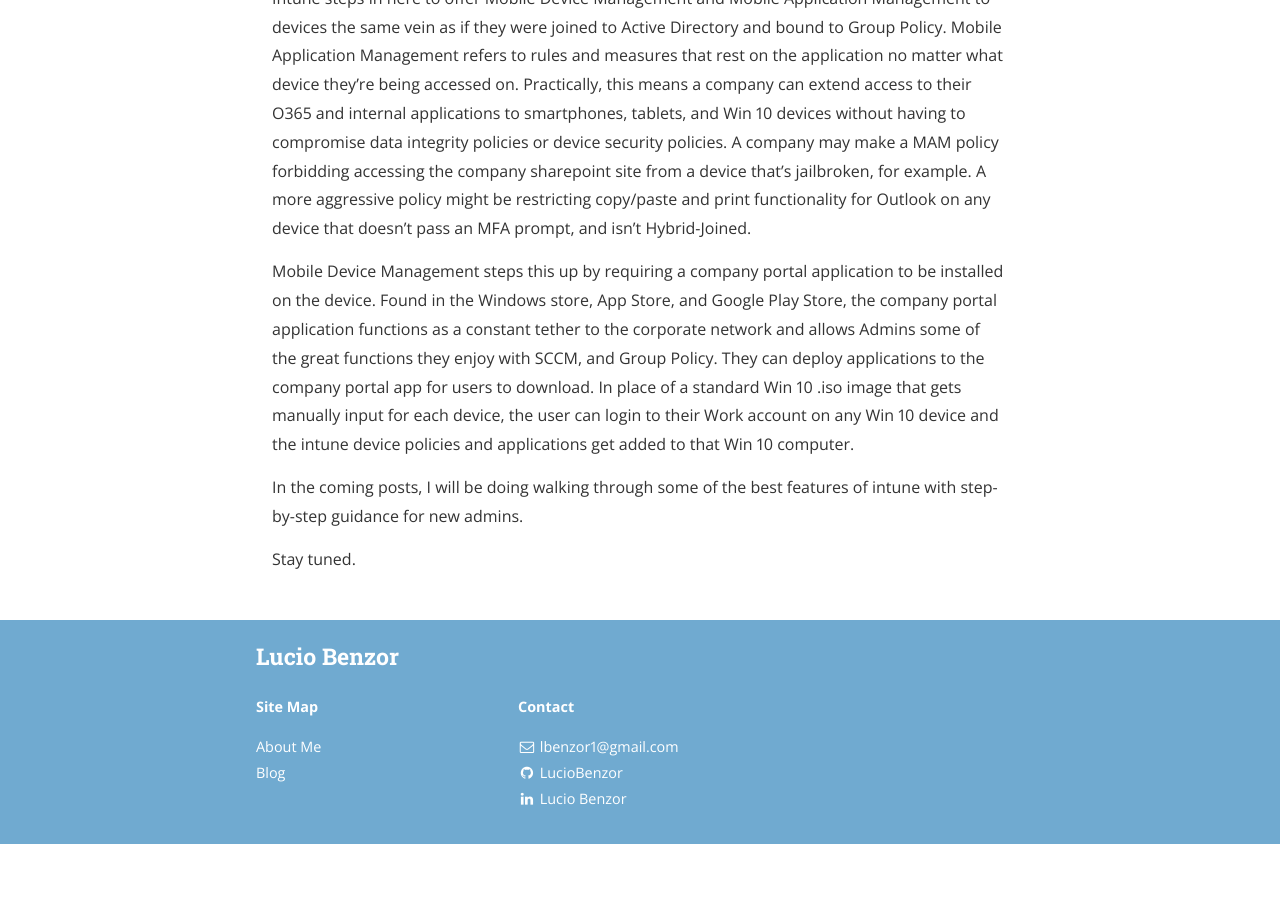
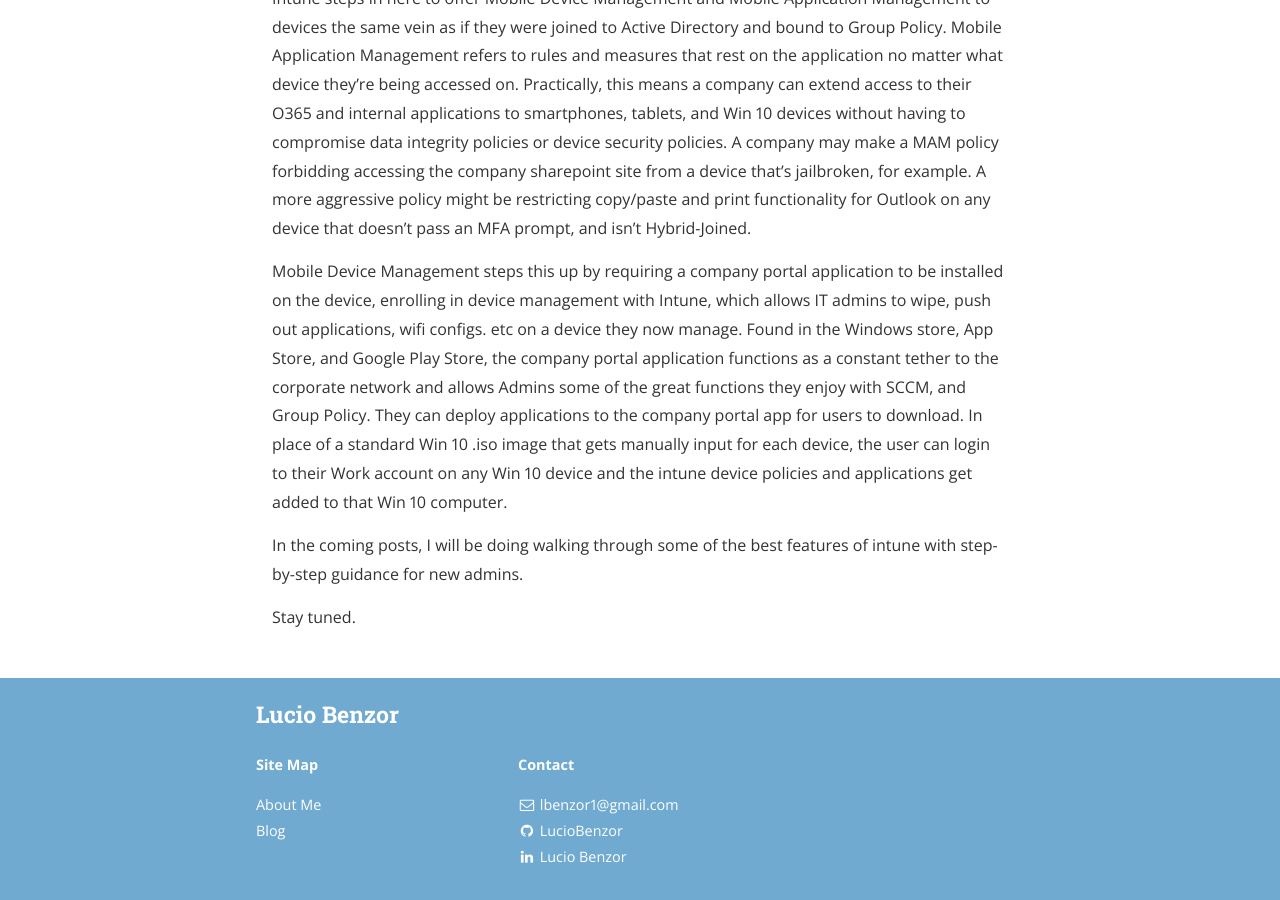
Before and after one commit to LucioBenzor/LucioBenzor.github.io, a Jekyll site: the page built from _posts/2020-03-24-Modern-Device-Management-With-Intune-Part-One.md, in a window 1280 px wide and 900 px high, scrolled down 644 px. Built offline with Jekyll 4.4.1, drawn with Linux system fonts in a browser that asks for light colours; nearby versions of some CDN libraries; before the commit the page ends 1488 px from its top, so only the background shows below that.

Commit message:
Update 2020-03-24-Modern-Device-Management-With-Intune-Part-One.md

```diff
--- a/_posts/2020-03-24-Modern-Device-Management-With-Intune-Part-One.md
+++ b/_posts/2020-03-24-Modern-Device-Management-With-Intune-Part-One.md
@@ -20,7 +20,7 @@ without having to compromise data integrity policies or device security policies
 the company sharepoint site from a device that's jailbroken, for example. A more aggressive policy might be restricting copy/paste and print
 functionality for Outlook on any device that doesn't pass an MFA prompt, and isn't Hybrid-Joined.
 
-Mobile Device Management steps this up by requiring a company portal application to be installed on the device. Found in the Windows store,
+Mobile Device Management steps this up by requiring a company portal application to be installed on the device, enrolling in device management with Intune, which allows IT admins to wipe, push out applications, wifi configs. etc on a device they now manage. Found in the Windows store,
 App Store, and Google Play Store, the company portal application functions as a constant tether to the corporate network and allows Admins
 some of the great functions they enjoy with SCCM, and Group Policy. They can deploy applications to the company portal app for users to download.
 In place of a standard Win 10 .iso image that gets manually input for each device, the user can login to their Work account on any Win 10 device
```
